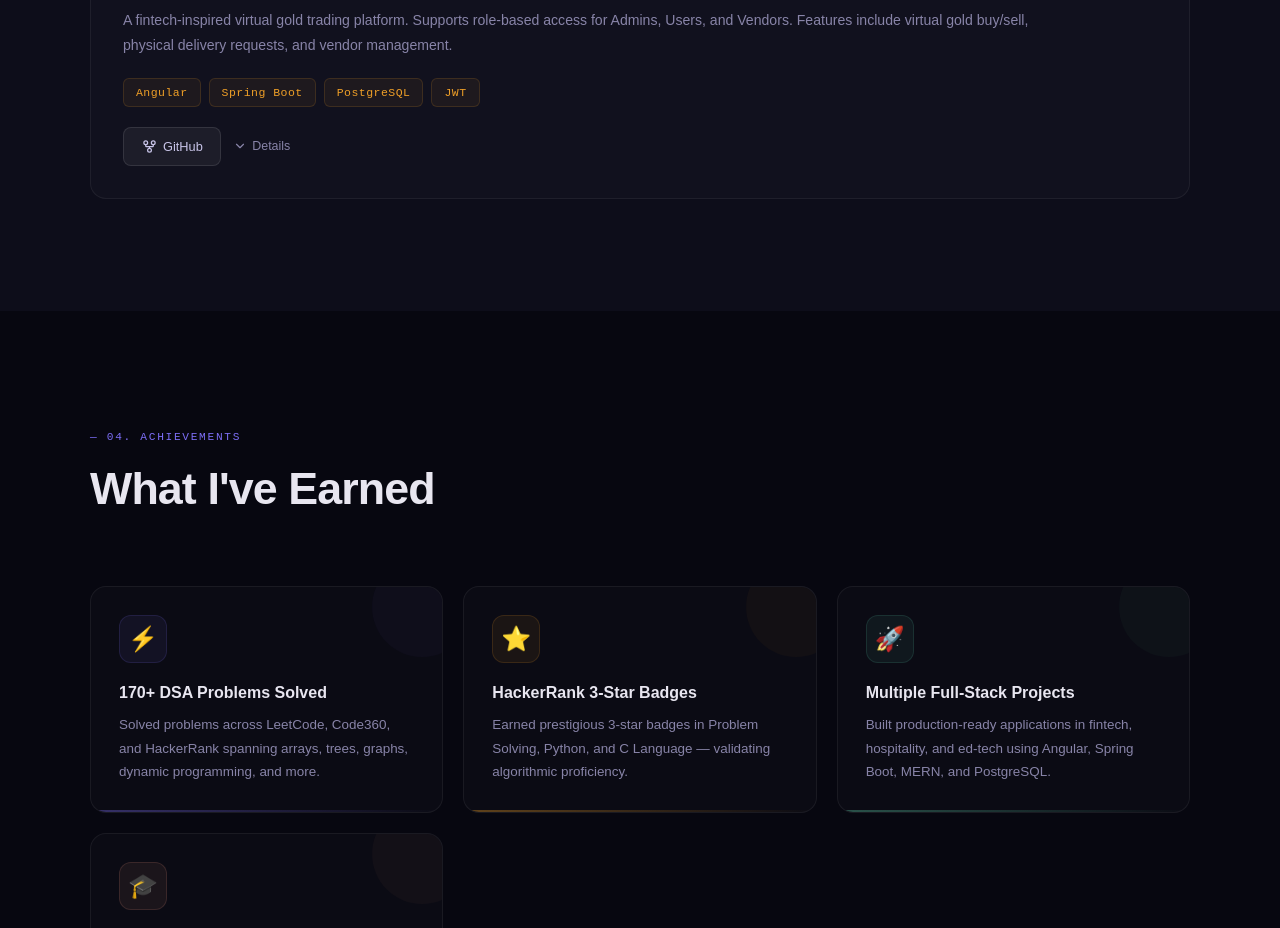
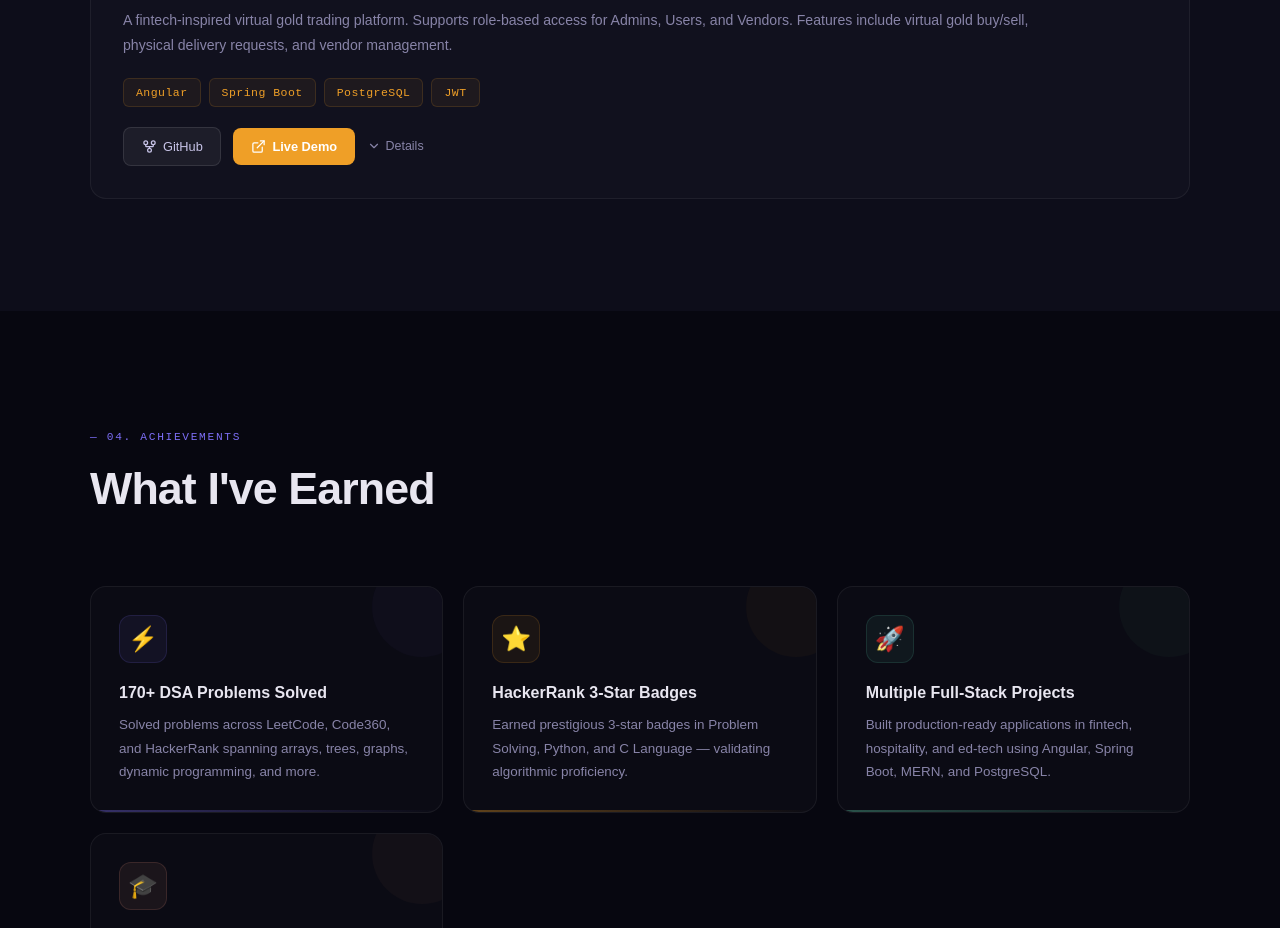
Before and after one commit to rajshiv-24/shivanshu-portfolio, a React (Vite) app: page / in a window 1280 px wide. Shown: the part 4020-4948 px from the top of the page. Built offline with nearby package versions, Linux system fonts and the light colour scheme.

Commit message:
Portfolio Updated

```diff
--- a/src/data/portfolio.js
+++ b/src/data/portfolio.js
@@ -75,8 +75,8 @@ export const projects = [
     ],
     stack: ['Angular', 'Spring Boot', 'PostgreSQL', 'JWT'],
     accent: '#ef9f27',
-    github: 'https://github.com/rajshiv-24/DigitalGoldWallet.git',
-    live: null,
+    github: 'https://github.com/rajshiv-24/DigitalGoldWallet_Frontend.git',
+    live: 'https://digital-gold-wallet-frontend.vercel.app/',
     category: 'Fintech',
   },
 ];
```
Also changed, not shown: 2 other files (tests, documents, lock files or other folders).
